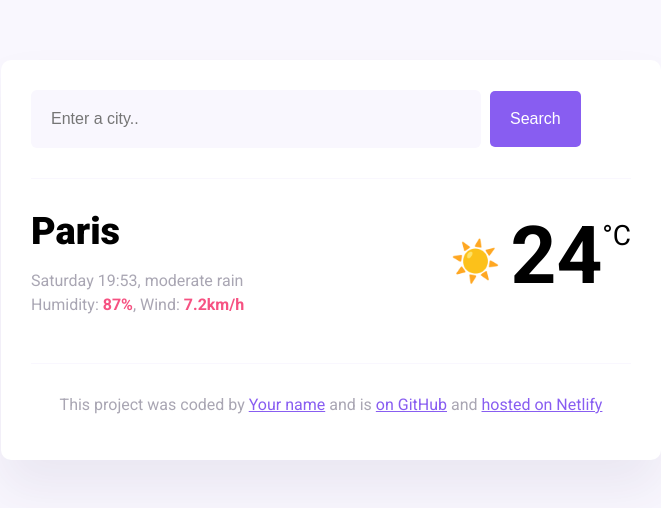
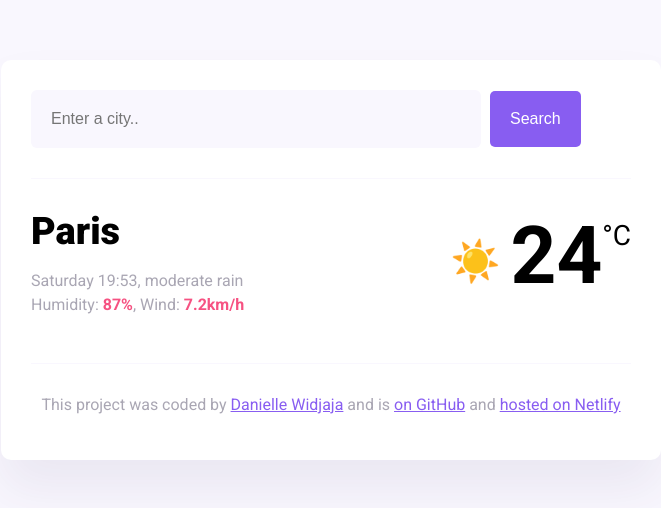
Before and after one commit to DanielleW84/firstprojectshecodes, a website built with Parcel: page index.html in a window 1280 px wide. Shown: the whole page, without its empty margins (309-970 px from the left). Built offline with nearby package versions, Linux system fonts and the light colour scheme.

Commit message:
added link to profile github

```diff
--- a/index.html
+++ b/index.html
@@ -47,8 +47,10 @@
       <footer>
         <p>
           This project was coded by
-          <a href="#" target="_blank">Your name</a> and is
-          <a href="#" target="_blank"> on GitHub</a> and
+          <a href="#https://github.com/DanielleW84" target="_blank"
+            >Danielle Widjaja</a
+          >
+          and is <a href="#" target="_blank"> on GitHub</a> and
           <a href="#" target="_blank">hosted on Netlify</a>
         </p>
       </footer>
```
Also changed, not shown: 1 other file.
